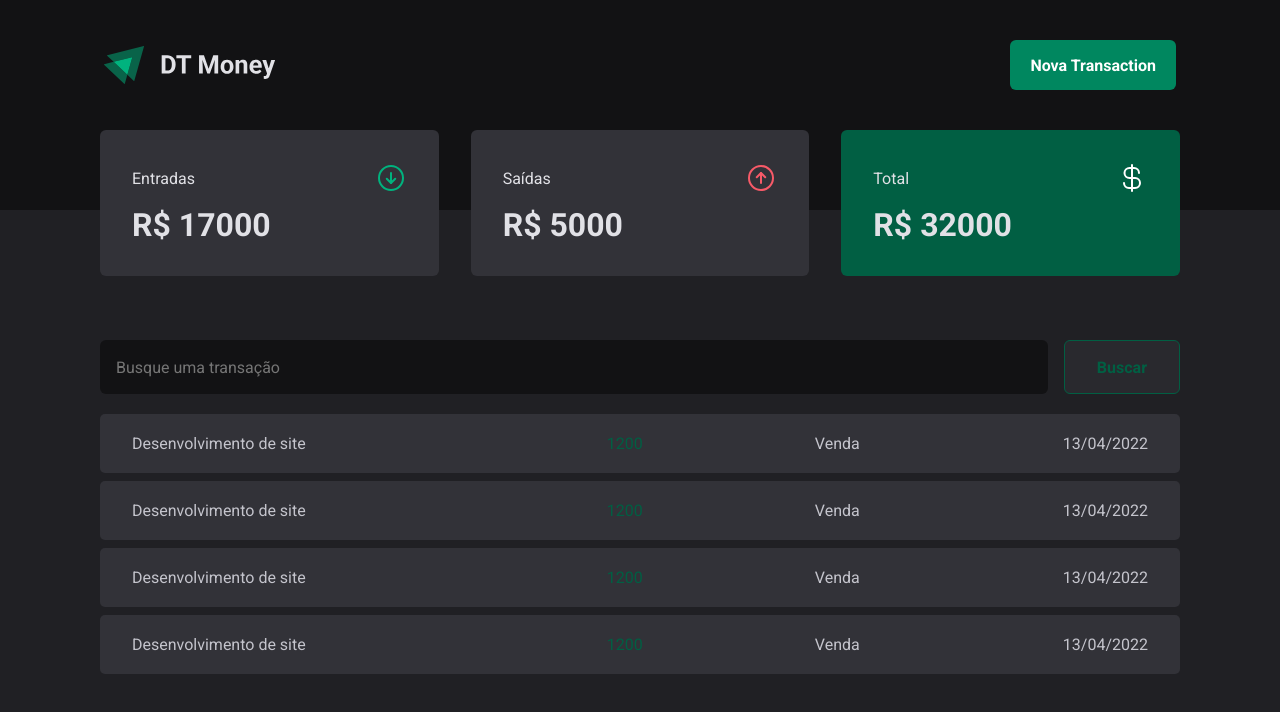
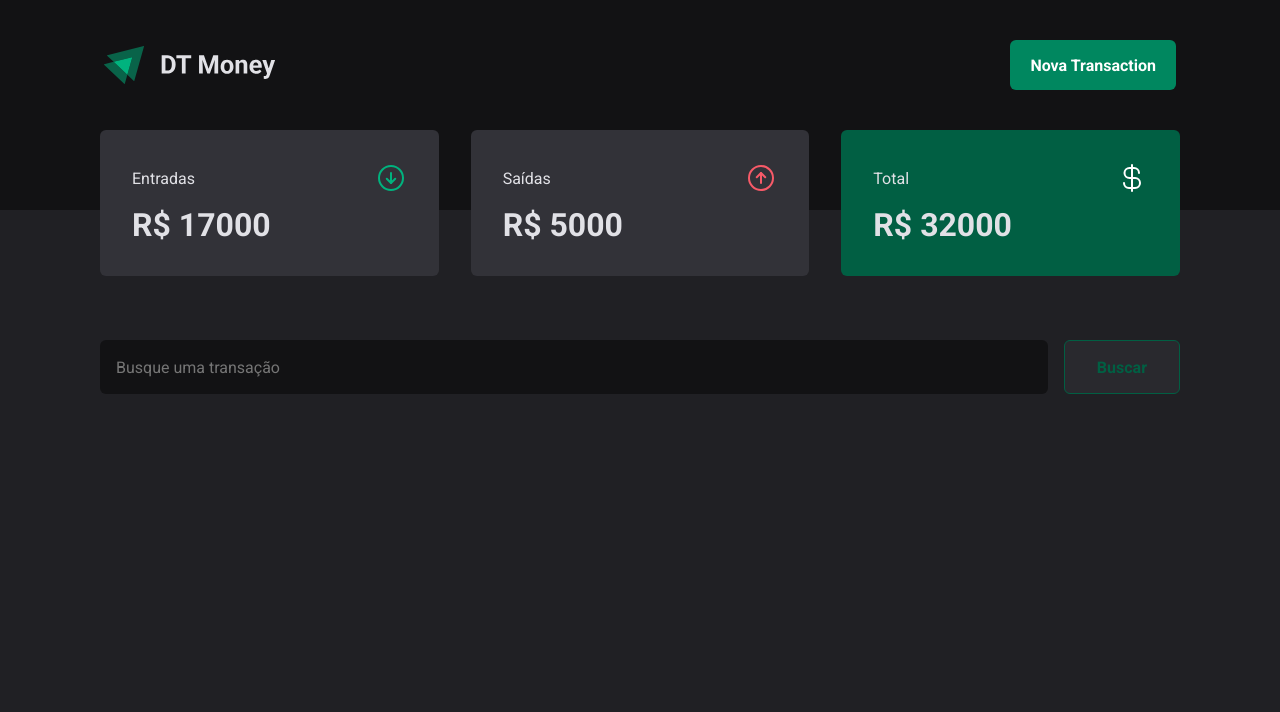
Before and after one commit to Anathangv/reactjs_ignitecourse_dt_money, a React (Vite) app: page / in a window 1280 px wide. Shown: the top 712 px of the page. Built offline with nearby package versions, Linux system fonts and the light colour scheme.

Commit message:
feat: created transction context and altered table compoenent to show transctions based on the list

```diff
--- a/src/App.tsx
+++ b/src/App.tsx
@@ -1,12 +1,15 @@
 import { Header } from './components/Header'
+import { TransactionProvider } from './contexts/TransactionProvider'
 import { Home } from './pages/Home'
 
 function App() {
   return (
-    <div className="App">
-      <Header />
-      <Home />
-    </div>
+    <TransactionProvider>
+      <div className="App">
+        <Header />
+        <Home />
+      </div>
+    </TransactionProvider>
   )
 }
 
--- a/src/components/NewTransactionModal/index.tsx
+++ b/src/components/NewTransactionModal/index.tsx
@@ -1,5 +1,10 @@
 import * as Dialog from '@radix-ui/react-dialog'
 import { ArrowCircleDown, ArrowCircleUp, X } from 'phosphor-react'
+import { useContext } from 'react'
+import {
+  ITransaction,
+  TransactionContext,
+} from '../../contexts/TransactionProvider'
 import {
   CloseButton,
   Content,
@@ -9,6 +14,19 @@ import {
 } from './styles'
 
 export function NewTransactionModal() {
+  const { addNewTransaction } = useContext(TransactionContext)
+
+  function handleSubmit(event: any) {
+    event.preventDefault()
+
+    addNewTransaction({
+      description: 'teste',
+      category: 'teste',
+      type: 'Expense',
+      value: 1000,
+    } as ITransaction)
+  }
+
   return (
     <Dialog.Portal>
       <Overlay />
@@ -19,7 +37,7 @@ export function NewTransactionModal() {
           <X size={24} />
         </CloseButton>
 
-        <form>
+        <form onSubmit={handleSubmit}>
           <input type="text" placeholder="Descrição" required />
           <input type="number" placeholder="Preço" required />
           <input type="text" placeholder="Categoria" required />
--- /dev/null
+++ b/src/contexts/TransactionProvider.tsx
@@ -0,0 +1,37 @@
+import { createContext, ReactNode, useState } from 'react'
+
+interface TransactionContextProps {
+  children: ReactNode
+}
+
+export type TransactionType = 'Income' | 'Expense'
+
+export interface ITransaction {
+  description: string
+  value: number
+  category: string
+  type: TransactionType
+}
+
+interface ITransactionContext {
+  transactions: ITransaction[]
+  addNewTransaction: (transction: ITransaction) => void
+}
+
+export const TransactionContext = createContext({} as ITransactionContext)
+
+export function TransactionProvider({ children }: TransactionContextProps) {
+  const [transactions, setTransactions] = useState<ITransaction[]>([])
+
+  function addNewTransaction(transction: ITransaction) {
+    console.log('addNewTransaction', transction)
+
+    setTransactions((transations) => [...transations, transction])
+  }
+
+  return (
+    <TransactionContext.Provider value={{ transactions, addNewTransaction }}>
+      {children}
+    </TransactionContext.Provider>
+  )
+}
--- a/src/pages/Home/components/Table/index.tsx
+++ b/src/pages/Home/components/Table/index.tsx
@@ -1,13 +1,19 @@
+import { useContext } from 'react'
+import { TransactionContext } from '../../../../contexts/TransactionProvider'
 import { TableRow } from '../TableRow'
 import { TableContainer } from './styles'
 
 export function Table() {
+  const { transactions } = useContext(TransactionContext)
+
   return (
     <TableContainer>
-      <TableRow />
-      <TableRow />
-      <TableRow />
-      <TableRow />
+      {transactions &&
+        transactions.map((transaction) => (
+          <TableRow
+            key={`${transaction.description}-${transaction.category}`}
+          />
+        ))}
     </TableContainer>
   )
 }
```
Also changed, not shown: src/pages/Home/index.tsx (+0 -9 lines).
